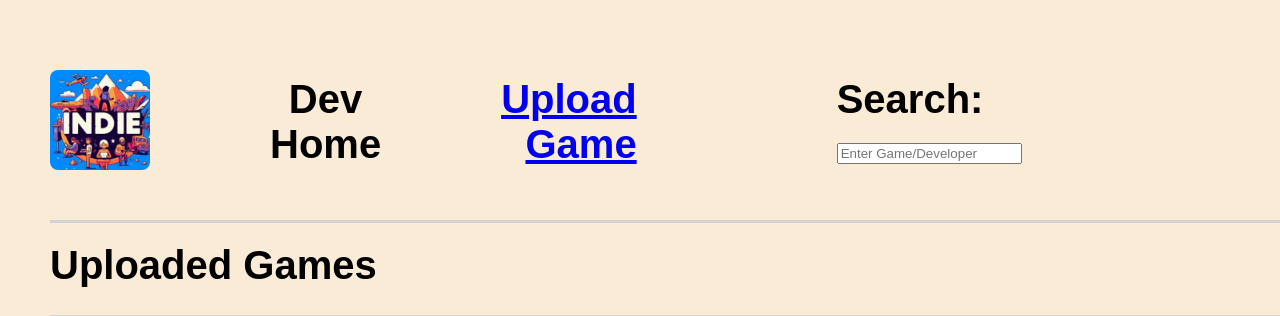
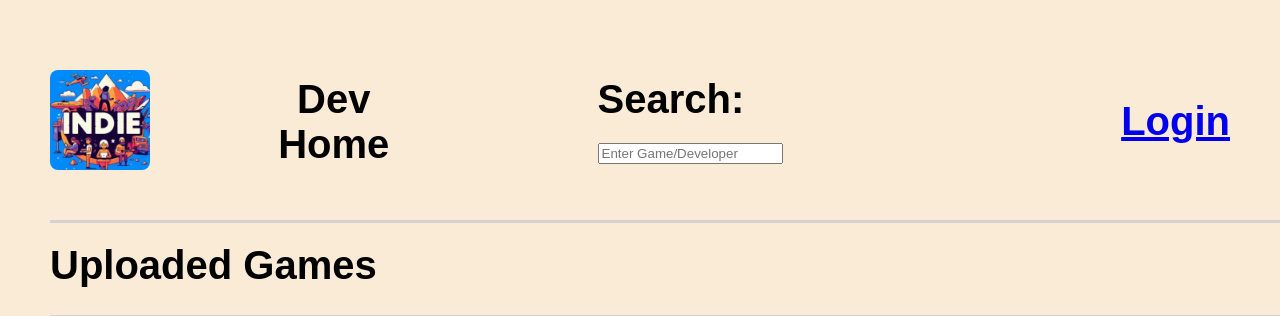
Before and after one commit to 2771954H/indie_website_project_12C, a Django app: a page that uses wad_indie_website_12c/templates/indie/dev_base.html in a window 1280 px wide; the page is wider, and only the part inside the window is pictured. Shown: the top 316 px of that part. Run offline with Django 3.2, Linux system fonts and the light colour scheme; tables that the repository leaves empty hold one stand-in row (values such as "Sample post"); grey boxes marked "Sample" are stand-in pictures.

Commit message:
removed upload game :(

```diff
--- a/wad_indie_website_12c/templates/indie/dev_base.html
+++ b/wad_indie_website_12c/templates/indie/dev_base.html
@@ -30,11 +30,6 @@
                     <h1 style="flex-grow: 1; text-align: center;">User Home</h1>
                 {% endif %}
             </div>
-            <div style="margin-left: 120px;">
-                {% if user.is_dev %}
-                    <h1 style="text-align: right; margin: 0;"><a href="{% url 'indie:upload_game' %}">Upload Game</a></h1>
-                {% endif %}
-            </div>
             <div style="margin-left: 200px;">
                 <h1>
                     <form action="{% url 'indie:search' %}" method="get">
```
